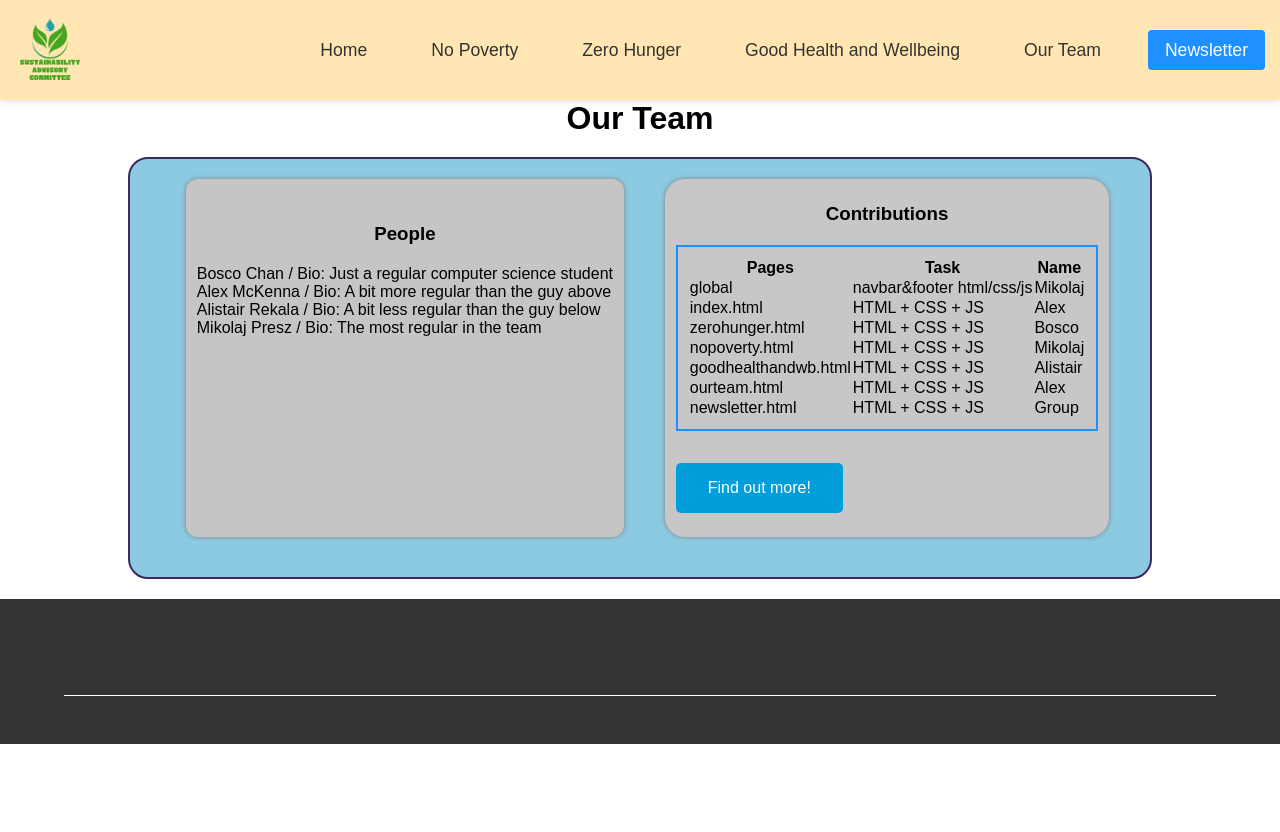
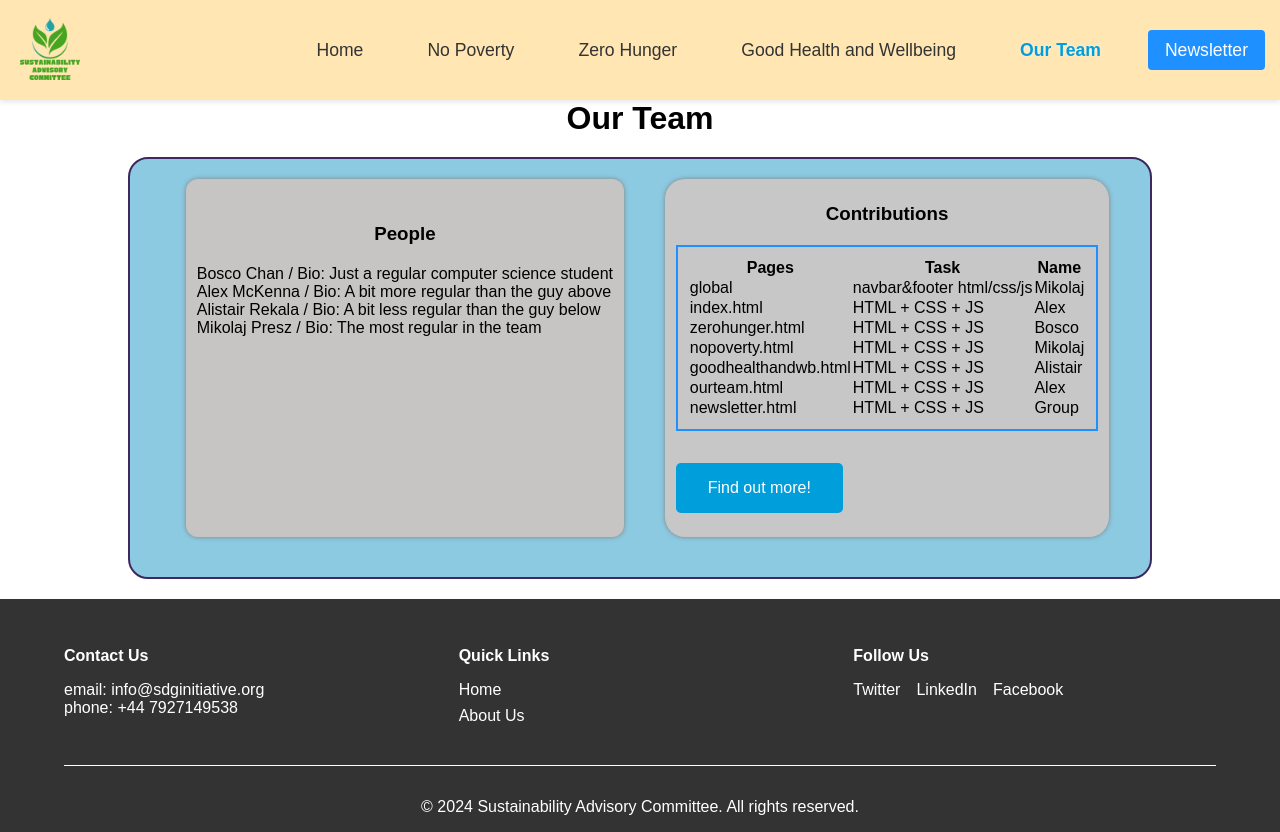
Before and after one commit to mpresz123/SDG, a website: page public/ourteam.html in a window 1280 px wide. Before the commit the page ends 800 px from the top, so only its background shows below. Drawn offline with Linux system fonts and the light colour scheme.

Commit message:
cleaned and adjusted js

```diff
--- a/public/final.json
+++ b/public/final.json
@@ -1,5 +1,5 @@
 {
-    "home":{
+  "home": {
     "title2": "Zero Hunger",
     "main_title": "Features Sustained Development Goals",
     "title": "No Poverty",
@@ -16,16 +16,20 @@
   "zeroHunger": {
     "header": {
       "imgURL": "assets/goal2.png",
-            "rightContent": ["Goal3", "Zero Hunger", "Make sure no one starves anymore"]
+      "rightContent": [
+        "Goal3",
+        "Zero Hunger",
+        "Make sure no one starves anymore"
+      ]
     },
-        "targets":{
+    "targets": {
       "title": "Targets",
       "items": [
         {
           "Title": "Target 1",
           "Target": "100% access to adequate food all year round\nLorem, ipsum dolor sit amet consectetur adipisicing elit. Unde illum iusto qui, possimus similique eligendi facere velit inventore molestias voluptas earum totam explicabo reiciendis quasi quos voluptatem praesentium! Laborum, non",
-                    "imgurl":"assets/food_safety.png",
-                    "source":"https://www.foodsafety.gov/keep-food-safe/food-safety-by-type-food"
+          "imgurl": "assets/food_safety.png",
+          "source": "https://www.foodsafety.gov/keep-food-safe/food-safety-by-type-food"
         },
         {
           "Title": "Target 2",
@@ -41,7 +45,7 @@
         }
       ]
     },
-        "plans":{
+    "plans": {
       "title": "Plans",
       "items": [
         {
@@ -157,12 +161,20 @@
     "navigation": {
       "brand": "SDG advisory comittee",
       "links": [
-        { "text": "Home", "url": "index.html", "active": false },
-        { "text": "No Poverty", "url": "noPov.html", "active": false },
-        { "text": "Zero Hunger", "url": "zH.html", "active": false },
-        { "text": "Good Health and Wellbeing", "url": "goodhealth.html", "active": false },
-        { "text": "Our Team", "url": "ourteam.html", "active": false },
-        { "text": "Newsletter", "url": "newsletter.html", "isButton": true }
+        { "text": "Home", "url": "/public/index.html", "active": false },
+        { "text": "No Poverty", "url": "/public/noPov.html", "active": false },
+        { "text": "Zero Hunger", "url": "/public/zH.html", "active": false },
+        {
+          "text": "Good Health and Wellbeing",
+          "url": "/public/goodhealth.html",
+          "active": false
+        },
+        { "text": "Our Team", "url": "/public/ourteam.html", "active": false },
+        {
+          "text": "Newsletter",
+          "url": "/public/newsletter.html",
+          "isButton": true
+        }
       ]
     },
     "mainbanner": {
@@ -217,7 +229,7 @@
   "newsletter": {
     "header": {
       "title": "Stay Informed",
-      "description": "Join our newsletter to receive updates on our progress towards No Poverty"
+      "description": "Join our newsletter to receive updates on our progress"
     },
     "inputs": [
       {
@@ -252,7 +264,7 @@
       }
     ]
   },
-  "ourTeam":{
+  "ourTeam": {
     "button": "Find out more on trello"
   },
   "common": {
--- a/public/scripts/final.js
+++ b/public/scripts/final.js
@@ -1,12 +1,10 @@
 const localJsonFile = "final.json";
-//get the current page
-currentPage = window.location.pathname;
-console.log(currentPage);
+const currentPage = window.location.pathname;
+
 document.addEventListener("DOMContentLoaded", () => {
   fetch(localJsonFile)
     .then((response) => response.json())
     .then((responseData) => {
-
       /*global navbar*/
       const navLinks = document.querySelector(".final-nav-links");
       responseData.noPov.navigation.links.forEach((link) => {
@@ -15,6 +13,7 @@ document.addEventListener("DOMContentLoaded", () => {
 
         a.href = link.url;
         a.textContent = link.text;
+
         if (link.url === currentPage) {
           a.classList.add("final-active");
         }
@@ -30,16 +29,16 @@ document.addEventListener("DOMContentLoaded", () => {
             a.classList.add("final-nav-buttonHome");
           }
         }
+
         li.appendChild(a);
         navLinks.appendChild(li);
       });
 
-
-      // sign up page fetch
-      if ((currentPage = "/newsletter.html")) {
+      // signup page fetch
+      if (currentPage === "/public/newsletter.html") {
         const data = responseData.newsletter;
         console.log(data);
-        header = document.getElementById("newsletter-header").children;
+        const header = document.getElementById("newsletter-header").children;
         header[0].textContent = data.header.title;
         header[1].textContent = data.header.description;
         formElement = document.getElementById("signup-form").children;
@@ -60,9 +59,61 @@ document.addEventListener("DOMContentLoaded", () => {
 
         formElement[3].classList.add("comment");
         formElement[4].classList.add("check-box");
+
+        form.addEventListener("submit", (e) => {
+          e.preventDefault();
+          const formData = new FormData(form);
+          const formBody = {
+            firstName: formData.get("firstName"),
+            lastName: formData.get("lastName"),
+            userEmail: formData.get("email"),
+            userComments: formData.get("comments")
+          };
+
+          fetch('/signUp', {
+            method: 'POST',
+            headers: {
+              "Content-Type": "application/json"
+            },
+            body: JSON.stringify(formBody)
+          });
+        });
       }
-      // index page fetch
-      if ((currentPage === "/index.html")) {
+
+      /* unhardcoding each page*/
+      if (currentPage === "/public/noPov.html") {
+        const data = responseData;
+
+        // Banner section
+        const mainBanner = document.querySelector(".main-banner");
+        mainBanner.querySelector("h1").textContent = data.noPov.mainbanner.title;
+        mainBanner.querySelector("p").textContent = data.noPov.mainbanner.subtitle;
+
+        /*stats*/
+        const statsSection = document.querySelector(".content-section");
+        statsSection.querySelector("h2").textContent = data.noPov.statistics.title;
+        const statBoxes = statsSection.querySelectorAll(".info-box");
+        data.noPov.statistics.stats.forEach((stat, index) => {
+          statBoxes[index].querySelector("h3").textContent = stat.value;
+          statBoxes[index].querySelector("p").textContent = stat.description;
+        });
+
+        /*goals*/
+        const goalsSection = document.querySelector("#goals-section");
+        goalsSection.querySelector("h2").textContent = data.noPov.targets.title;
+        const goalBoxes = goalsSection.querySelectorAll(".goal-box");
+        data.noPov.targets.items.forEach((box, index) => {
+          goalBoxes[index].querySelector("h3").textContent = box.title;
+          goalBoxes[index].querySelector("p").textContent = box.description;
+        });
+
+        /*signup*/
+        const signupSection = document.querySelector(".signup-section");
+        signupSection.querySelector("h2").textContent = data.noPov.signup.title;
+        signupSection.querySelector("p").textContent = data.noPov.signup.description;
+        const signupButton = signupSection.querySelector(".signup-button");
+        signupButton.textContent = data.noPov.signup.buttonText;
+        signupButton.href = data.noPov.signup.buttonUrl;
       }
       // noPov page fetch
       if ((currentPage === "/noPov.html")) {
@@ -76,61 +127,36 @@ document.addEventListener("DOMContentLoaded", () => {
 
       /*global footer*/
       const footerSections = document.querySelectorAll(".footer-section");
+      footerSections.forEach((section, index) => {
+        const footerData = responseData.common.footer;
 
-      // Loop through each footer section
-      footerSections.forEach((section, index) => {
-        // Add appropriate content based on section index
         if (index === 0) {
-          // Contact section
-          section.querySelector("h4").textContent =
-            responseData.common.footer.contact.title;
+          section.querySelector("h4").textContent = footerData.contact.title;
           const paragraphs = section.querySelectorAll("p");
-          paragraphs[0].textContent = responseData.common.footer.contact.email;
-          paragraphs[1].textContent = responseData.common.footer.contact.phone;
-        } else if (index === 1) {
-          // Quick Links section
-          section.querySelector("h4").textContent =
-            responseData.common.footer.quickLinks.title;
+          paragraphs[0].textContent = footerData.contact.email;
+          paragraphs[1].textContent = footerData.contact.phone;
+        }
+        else if (index === 1) {
+          section.querySelector("h4").textContent = footerData.quickLinks.title;
           const ul = section.querySelector("ul");
-          responseData.common.footer.quickLinks.links.forEach((link) => {
+          footerData.quickLinks.links.forEach((link) => {
             const li = section.querySelector(`li a[href="${link.url}"]`);
             if (li) li.textContent = link.text;
           });
-        } else if (index === 2) {
-          // Social Links section
-          section.querySelector("h4").textContent =
-            responseData.common.footer.social.title;
+        }
+        else if (index === 2) {
+          section.querySelector("h4").textContent = footerData.social.title;
           const socialLinks = section.querySelectorAll(".social-link");
-          responseData.common.footer.social.links.forEach((link, i) => {
+          footerData.social.links.forEach((link, i) => {
             if (socialLinks[i]) socialLinks[i].textContent = link.platform;
           });
         }
-        /*bottom of footer*/
-        document.querySelector(".footer-bottom").textContent =
-          responseData.common.footer.copyright;
       });
+
+
+      document.querySelector(".footer-bottom").textContent = responseData.common.footer.copyright;
+    })
+    .catch(error => {
+      console.error('Error loading data:', error);
     });
 });
-
-// get the form element
-form = document.getElementById("signup-form");
-// create eventlistner when the submit button is clicked
-form.addEventListener("submit", (e) =>{
-    e.preventDefault();
-    const formBody = {
-        fistname: firstName.value,
-        lastname: lastName.value,
-        userEmail: email.value,
-        userComments: comments.value
-    }
-
-    const requestHeaders = {
-        "Content-Type": "application/json"
-    };
-
-    fetch('/signUp', {
-        method: 'POST',
-        headers: requestHeaders,
-        body: JSON.stringify(formBody)
-    })
-})
```
Also changed, not shown: public/noPov.html (+1 -1 lines). Lines whose indentation alone changed are shown as unchanged.
